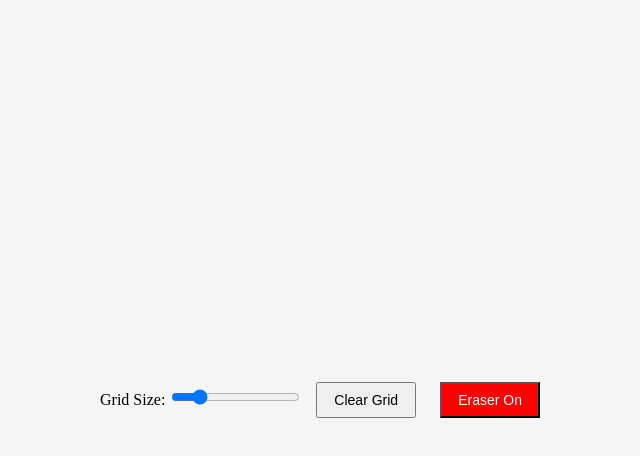
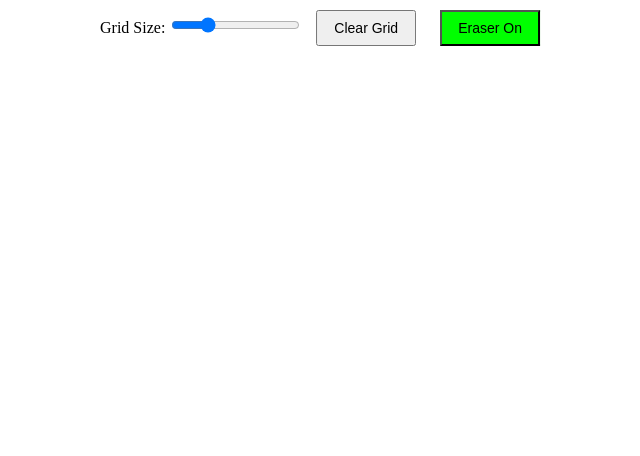
Before and after one commit to JorgeRamirez512/etch-a-sketch, a plain HTML site: page index.html in a window 1280 px wide. Both pictures are taken after a click on the button "Toggle Eraser". Shown: the whole page, without its empty margins (315-955 px from the left). Drawn offline with Linux system fonts and the light colour scheme.

Commit message:
finished project

```diff
--- a/index.html
+++ b/index.html
@@ -7,13 +7,14 @@
     <title>Grid Project</title>
 </head>
 <body>
-    <div id="container"></div>
-    <div id="main-container">
+    <div class="controls">
         <label for="gridSizeSlider">Grid Size:</label>
-        <input type="range" id="gridSizeSlider" min="1" max="50" value="10">
+        <input type="range" id="gridSizeSlider" min="1" max="37" value="10">
         <button id="clearGridBtn">Clear Grid</button>
         <button id="toggleEraserBtn">Toggle Eraser</button>
     </div>
+    <div id="container"></div>
+
 </body>
 <script src="script.js" defer></script>
 </html>
--- a/script.js
+++ b/script.js
@@ -29,6 +29,13 @@ clearGridBtn.addEventListener("click", clearGrid);
 toggleEraserBtn.addEventListener("click", function() {
     isEraserOn = !isEraserOn; // Toggle the eraser state
     toggleEraserBtn.textContent = isEraserOn ? "Eraser On" : "Eraser Off";
+
+    // Add or remove the EraserOn class based on the state
+    if (isEraserOn) {
+        toggleEraserBtn.classList.add("EraserOn");
+    } else {
+        toggleEraserBtn.classList.remove("EraserOn");
+    }
 });
 
 function clearGrid() {
--- a/styles.css
+++ b/styles.css
@@ -5,12 +5,21 @@ body {
     justify-content: center;
     height: 100vh;
     margin: 0;
-    background-color: whitesmoke;
+}
+
+.controls {
+    position: fixed;
+    top: 10px;
+    left: 50%;
+    transform: translateX(-50%);
+    z-index: 1; /* Ensures controls stay above the grid */
+    background-color: white; /* Add a background color for better visibility */
 }
 
 #container {
     display: grid;
-    /* grid-gap: 5px; */
+    grid-gap: 1px;
+    margin-top: 50px; /* Adjust margin to prevent overlap with controls */
 }
 
 .gridRow {
@@ -24,7 +33,7 @@ body {
 }
 
 button {
-    margin: 10px;
+    margin: 0 10px;
     padding: 8px 16px;
     font-size: 14px;
     cursor: pointer;
@@ -37,4 +46,5 @@ button {
 
 #toggleEraserBtn.EraserOn {
     background-color: #00ff00;
+    color: black;
 }
```
